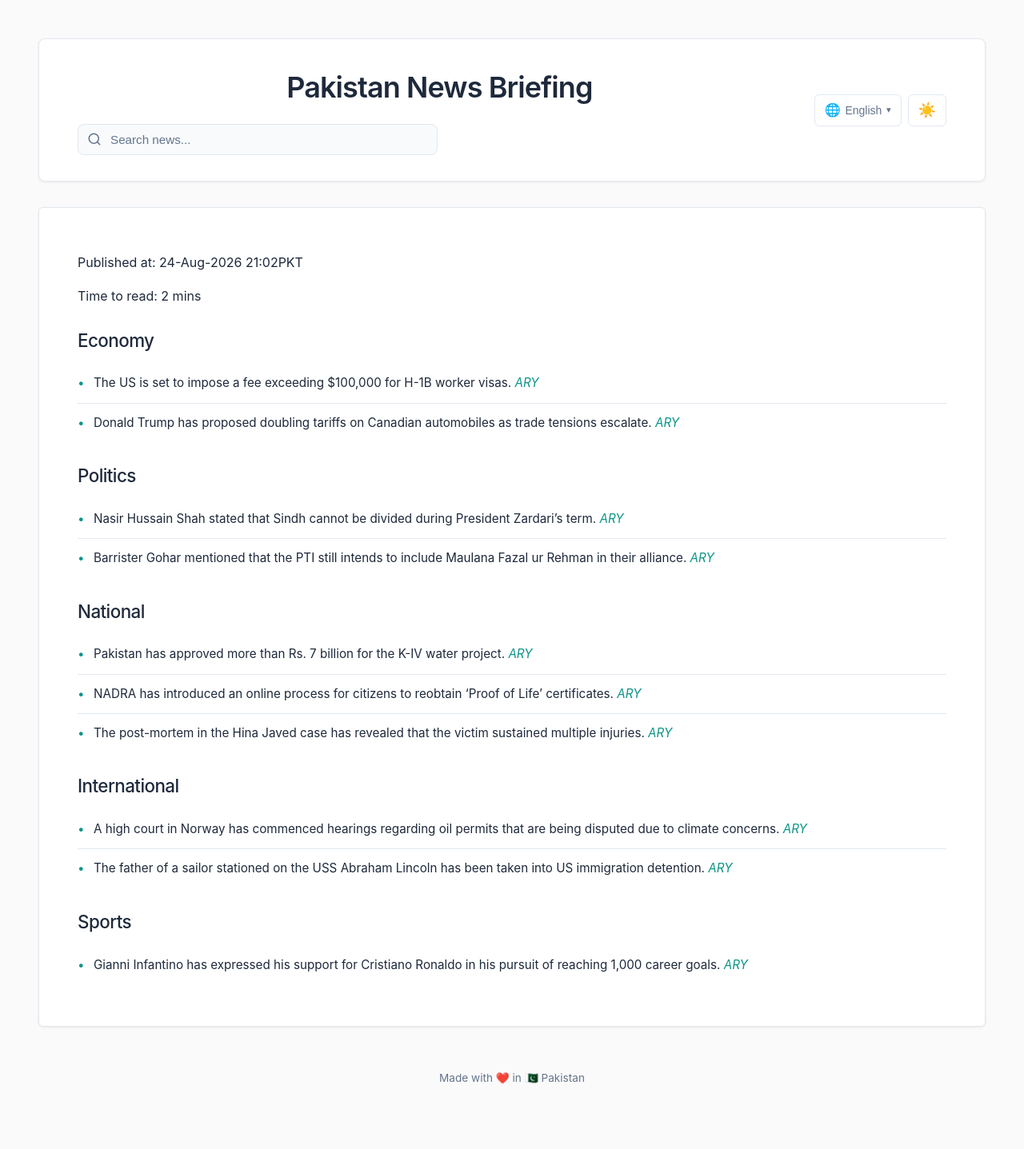
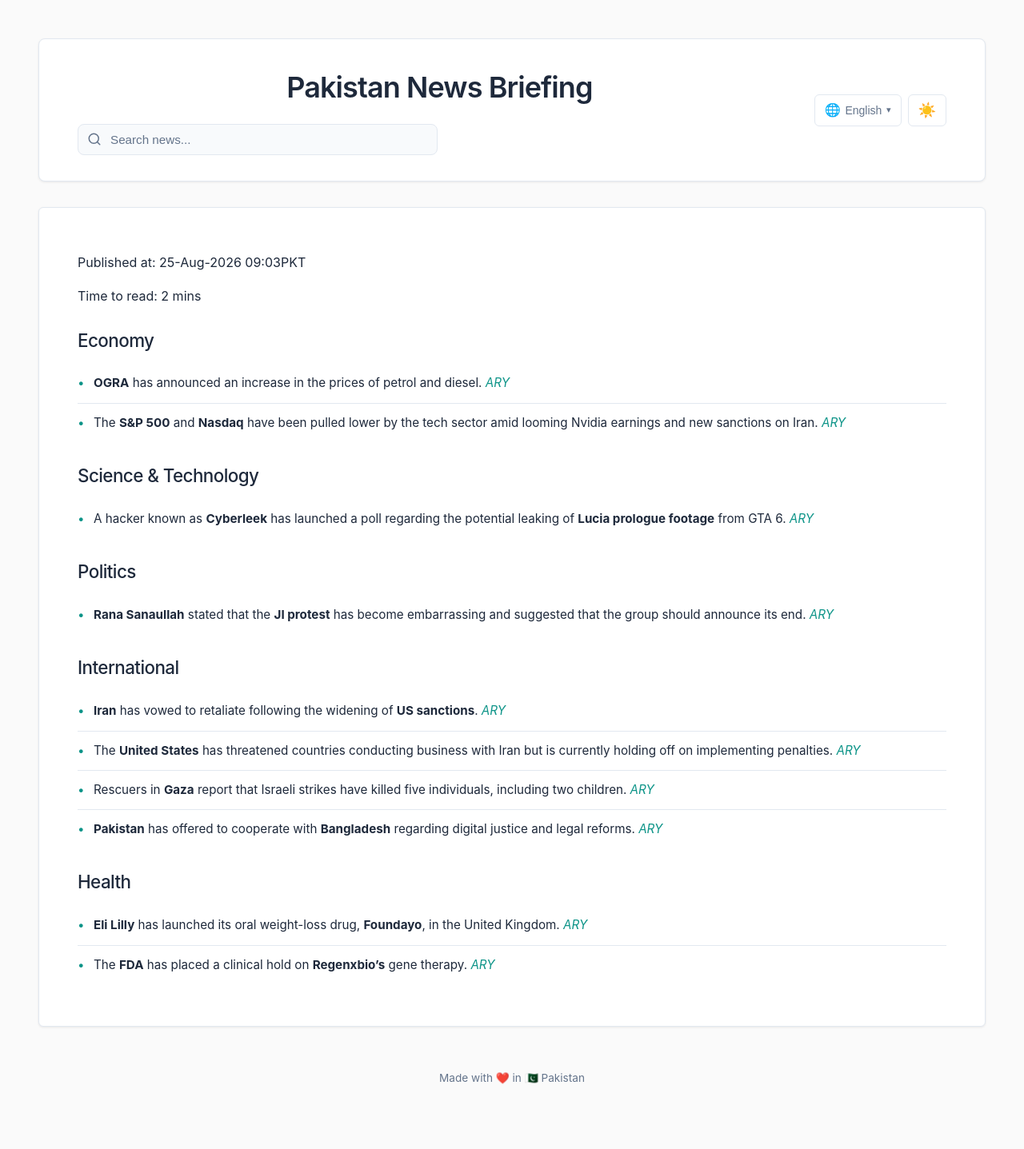
Before and after one commit to zsubzwary/news, a Jekyll site: the page built from en/index.md, in a window 1280 px wide. Shown: the whole page at 80% size. Built offline with Jekyll 4.4.1, drawn with Linux system fonts in a browser that asks for light colours; some web fonts are replaced; comment, search, counter and statistics services are not loaded.

Commit message:
DateTime; 2026-08-25T04:03:28.394Z

```diff
--- a/en/index.md
+++ b/en/index.md
@@ -4,26 +4,26 @@ title: Pakistan News Briefing
 lang: en
 ---
 
-Published at: 24-Aug-2026 21:02PKT
+Published at: 25-Aug-2026 09:03PKT
 
 Time to read: 2 mins
 
 ### Economy
-- The US is set to impose a fee exceeding $100,000 for H-1B worker visas. *[ARY](https://arynews.tv/us-to-impose-more-than-100000-fee-for-h-1b-worker-visas)*
-- Donald Trump has proposed doubling tariffs on Canadian automobiles as trade tensions escalate. *[ARY](https://arynews.tv/trump-doubles-tariffs-on-canada-autos-as-trade-fight-heats-up)*
+- **OGRA** has announced an increase in the prices of petrol and diesel. *[ARY](https://arynews.tv/ogra-increases-petrol-diesel-prices)*
+- The **S&P 500** and **Nasdaq** have been pulled lower by the tech sector amid looming Nvidia earnings and new sanctions on Iran. *[ARY](https://arynews.tv/tech-drags-sp-500-nasdaq-lower-as-more-iran-sanctions-nvidia-earnings-loom)*
+
+### Science & Technology
+- A hacker known as **Cyberleek** has launched a poll regarding the potential leaking of **Lucia prologue footage** from GTA 6. *[ARY](https://arynews.tv/gta-6-cyberleek-launches-poll-to-leak-lucia-prologue-footage)*
 
 ### Politics
-- Nasir Hussain Shah stated that Sindh cannot be divided during President Zardari's term. *[ARY](https://arynews.tv/sindh-cannot-be-divided-while-zardari-is-president-nasir-hussain-shah)*
-- Barrister Gohar mentioned that the PTI still intends to include Maulana Fazal ur Rehman in their alliance. *[ARY](https://arynews.tv/barrister-gohar-says-pti-still-wants-maulana-fazal-ur-rehman-in-alliance)*
-
-### National
-- Pakistan has approved more than Rs. 7 billion for the K-IV water project. *[ARY](https://arynews.tv/pakistan-approves-over-rs-7-billion-for-k-iv-water-project)*
-- NADRA has introduced an online process for citizens to reobtain 'Proof of Life' certificates. *[ARY](https://arynews.tv/nadra-shares-online-process-to-reobtain-proof-of-life-certificate)*
-- The post-mortem in the Hina Javed case has revealed that the victim sustained multiple injuries. *[ARY](https://arynews.tv/hina-javed-case-post-mortem-reveals-multiple-injuries)*
+- **Rana Sanaullah** stated that the **JI protest** has become embarrassing and suggested that the group should announce its end. *[ARY](https://arynews.tv/ji-protest-has-become-embarrassing-should-announce-its-end-rana-sanaullah)*
 
 ### International
-- A high court in Norway has commenced hearings regarding oil permits that are being disputed due to climate concerns. *[ARY](https://arynews.tv/top-norway-court-opens-hearings-over-climate-disputed-oil-permits)*
-- The father of a sailor stationed on the USS Abraham Lincoln has been taken into US immigration detention. *[ARY](https://arynews.tv/father-of-sailor-aboard-uss-abraham-lincoln-taken-into-us-immigration-detention)*
+- **Iran** has vowed to retaliate following the widening of **US sanctions**. *[ARY](https://arynews.tv/iran-vows-to-retaliate-after-us-widens-sanctions)*
+- The **United States** has threatened countries conducting business with Iran but is currently holding off on implementing penalties. *[ARY](https://arynews.tv/us-threatens-countries-doing-business-with-iran)*
+- Rescuers in **Gaza** report that Israeli strikes have killed five individuals, including two children. *[ARY](https://arynews.tv/gaza-rescuers-say-israeli-strikes-kill-five-including-two-children)*
+- **Pakistan** has offered to cooperate with **Bangladesh** regarding digital justice and legal reforms. *[ARY](https://arynews.tv/pakistan-offers-bangladesh-cooperation-on-legal-reforms-and-digital-justice)*
 
-### Sports
-- Gianni Infantino has expressed his support for Cristiano Ronaldo in his pursuit of reaching 1,000 career goals. *[ARY](https://arynews.tv/gianni-infantino-supports-cristiano-ronaldo-on-the-historic-race-to-1000-goals)*
+### Health
+- **Eli Lilly** has launched its oral weight-loss drug, **Foundayo**, in the United Kingdom. *[ARY](https://arynews.tv/eli-lilly-launches-oral-weight-loss-drug-foundayo-in-uk)*
+- The **FDA** has placed a clinical hold on **Regenxbio’s** gene therapy. *[ARY](https://arynews.tv/rgx-121-places-clinical-hold-on-regenxbios-gene-therapy)*
```
